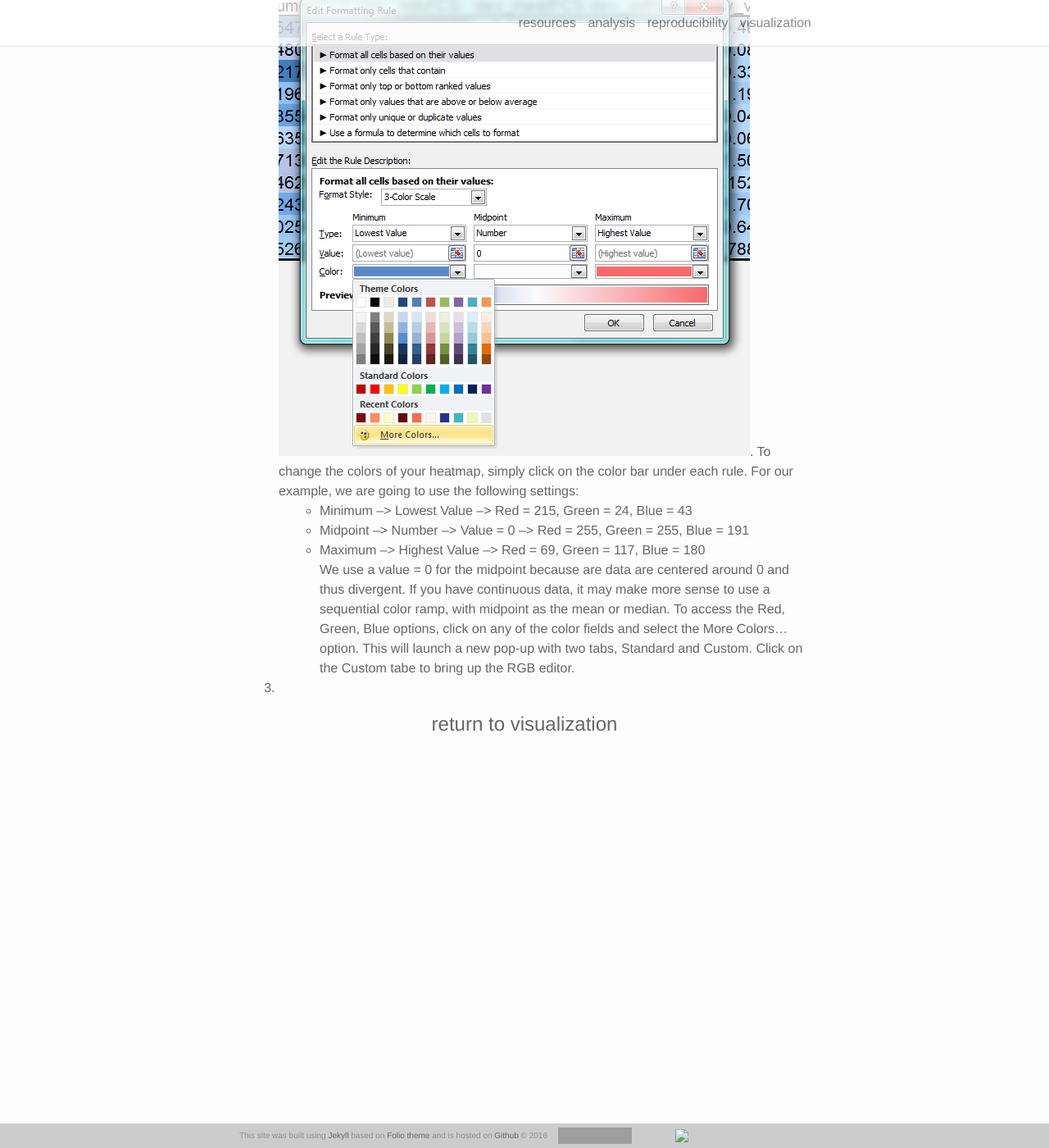
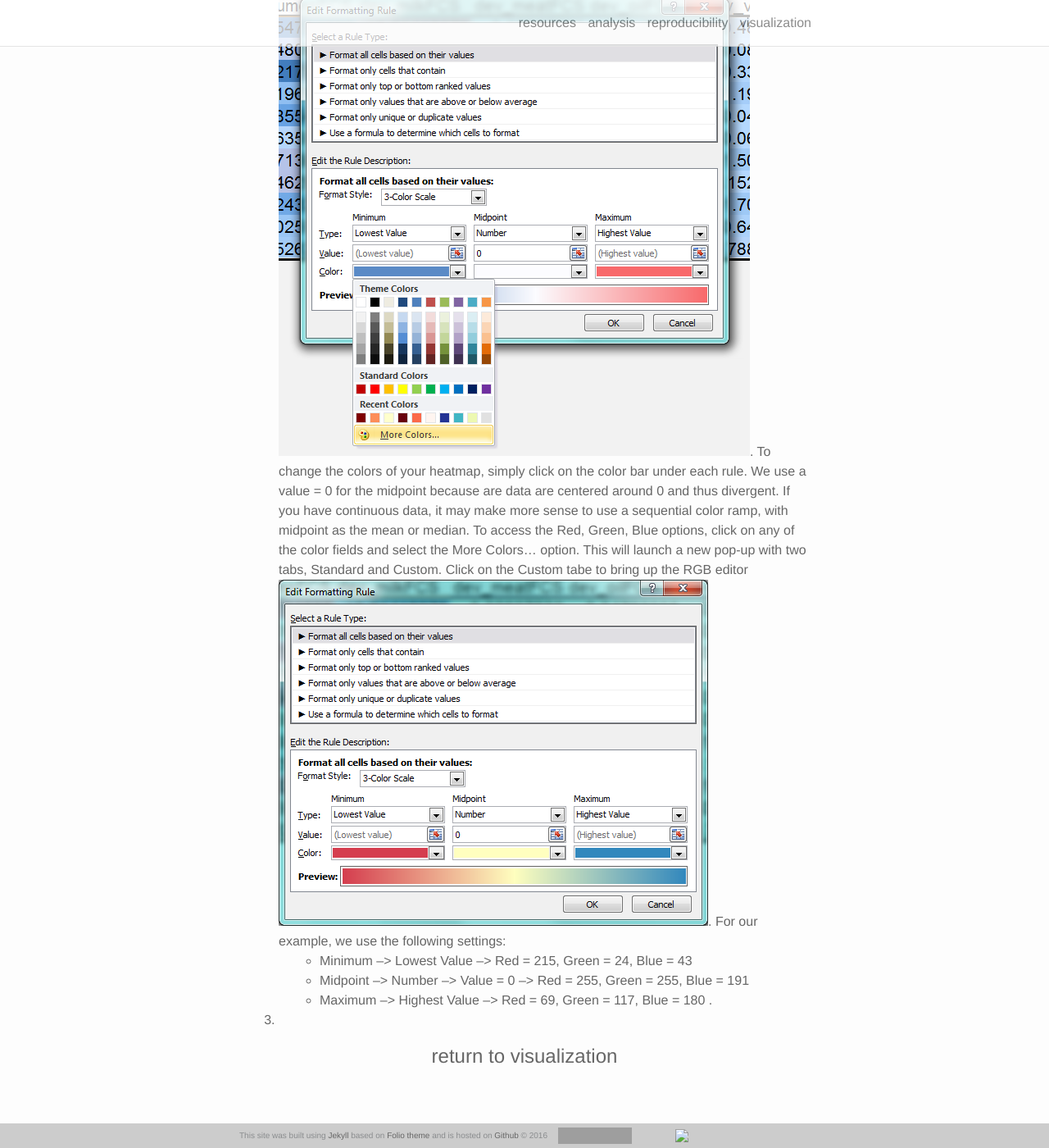
Before and after one commit to GeoCenter/resources, a Jekyll site: the page built from _posts/2016-10-12-heatmap.md, in a window 1280 px wide and 1400 px high, scrolled down 2255 px. Shown: the whole window at 82% size. Built offline with Jekyll 4.4.1, drawn with Linux system fonts in a browser that asks for light colours; nearby versions of some CDN libraries; some of the changed text lies outside the part shown; grey boxes are pictures that could not be loaded.

Commit message:
Update 2016-10-12-heatmap.md

````diff
--- a/_posts/2016-10-12-heatmap.md
+++ b/_posts/2016-10-12-heatmap.md
@@ -20,18 +20,19 @@ A table or matrix is necessary to create a heatmap. A format similar to the tabl
 Excel 2010 for Windows
 
 ### Instructions
-1. Highlight the inner portion of the matrix or table you wish to visualize. From the ```Home``` tab on the ribbon, click on ```Conditional Formatting". From the drop down menu, select ```Color Scales``` and pic any of the diverging color scales.
+1. __Color data__: Highlight the inner portion of the matrix or table you wish to visualize. From the ```Home``` tab on the ribbon, click on ```Conditional Formatting". From the drop down menu, select ```Color Scales``` and pic any of the diverging color scales.
   ![image1]({{ site.baseurl }}/img/01_ConditionalFormatting.png "Conditional Formatting").
   You now have a matrix that has been conditionally formatted. This is a good start, but we need to clean up the workbook to get a clean looking heatmap.
 
-2. Highlight the inner portion of the matrix and click on the ```Conditional Formatting``` button again. From the rop down menu, move your mouse all the way to bottom and select ```Manage Rules...```. This will launch the Conditional Formatting Rules Manager. When used properly, the manager can help you filter and format your data based on logical rules and conditions. At this point though, we are going to focus on changing the color of our heatmap.
+2. __Format color__: Highlight the inner portion of the matrix and click on the ```Conditional Formatting``` button again. From the rop down menu, move your mouse all the way to bottom and select ```Manage Rules...```. This will launch the Conditional Formatting Rules Manager. When used properly, the manager can help you filter and format your data based on logical rules and conditions. At this point though, we are going to focus on changing the color of our heatmap.
  ![image1]({{ site.baseurl }}/img/02_ConditionalFormattingManager.png "Conditional Formatting Rules Manager").
   Double click on the color ramp next to the Graded Color Scale text. This will launch the Edit Formatting Rule Menu.
   ![image1]({{ site.baseurl }}/img/03_FormattingRules.png "Formatting Rules").
-  To change the colors of your heatmap, simply click on the color bar under each rule. For our example, we are going to use the following settings:
+  To change the colors of your heatmap, simply click on the color bar under each rule.  We use a value = 0 for the midpoint because are data are centered around 0 and thus divergent. If you have continuous data, it may make more sense to use a sequential color ramp, with midpoint as the mean or median. To access the Red, Green, Blue options, click on any of the color fields and select the More Colors... option. This will launch a new pop-up with two tabs, Standard and Custom. Click on the Custom tabe to bring up the RGB editor
+  ![image1]({{ site.baseurl }}/img/04_FormattingRulesColors.png "Diverging Palette").
+  For our example, we use the following settings:
     * Minimum --> Lowest Value --> Red = 215, Green = 24, Blue = 43
     * Midpoint --> Number --> Value = 0 --> Red = 255, Green = 255, Blue = 191
-    * Maximum --> Highest Value --> Red = 69, Green = 117, Blue = 180
-  We use a value = 0 for the midpoint because are data are centered around 0 and thus divergent. If you have continuous data, it may make more sense to use a sequential color ramp, with midpoint as the mean or median. To access the Red, Green, Blue options, click on any of the color fields and select the More Colors... option. This will launch a new pop-up with two tabs, Standard and Custom. Click on the Custom tabe to bring up the RGB editor.
+    * Maximum --> Highest Value --> Red = 69, Green = 117, Blue = 180 .
 
 3.
````
